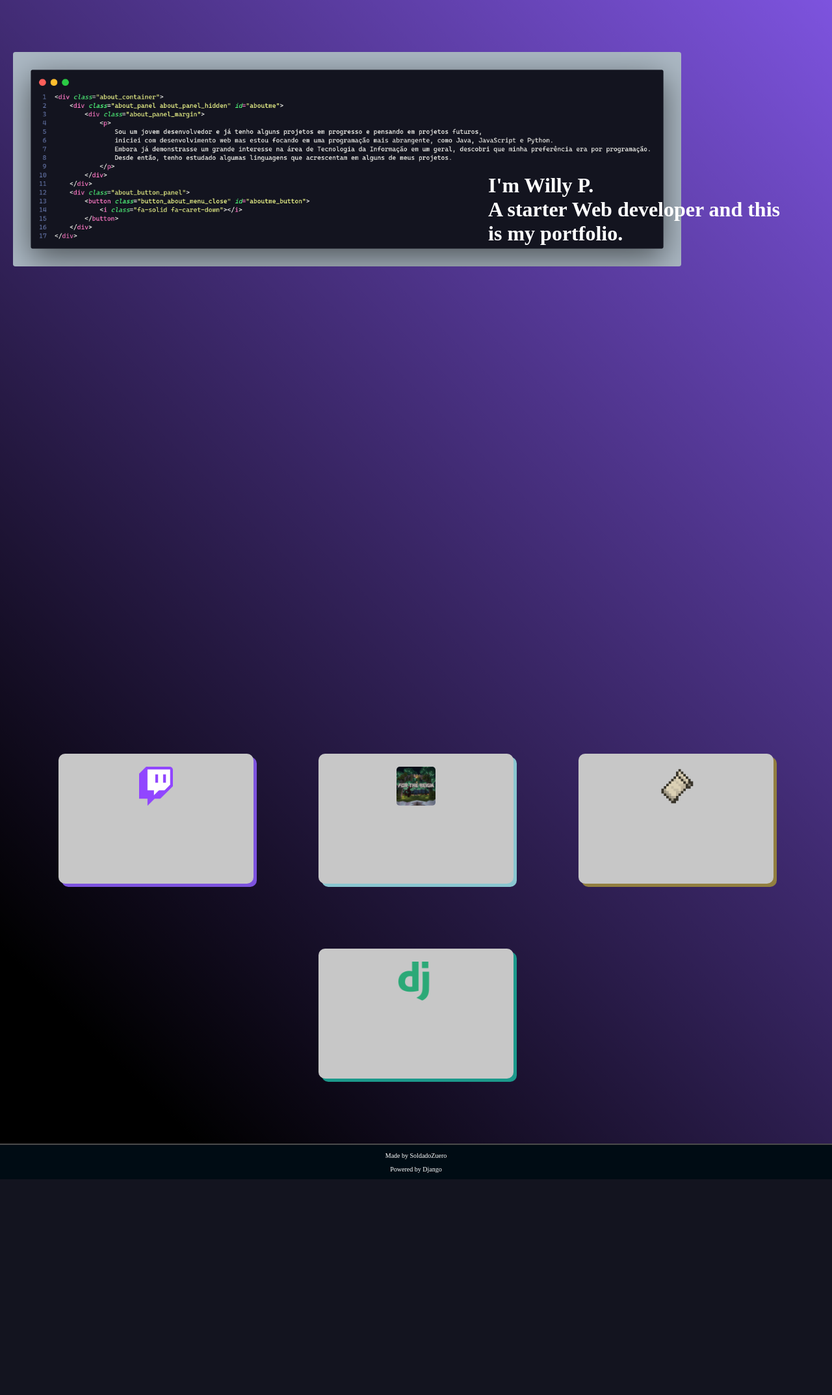
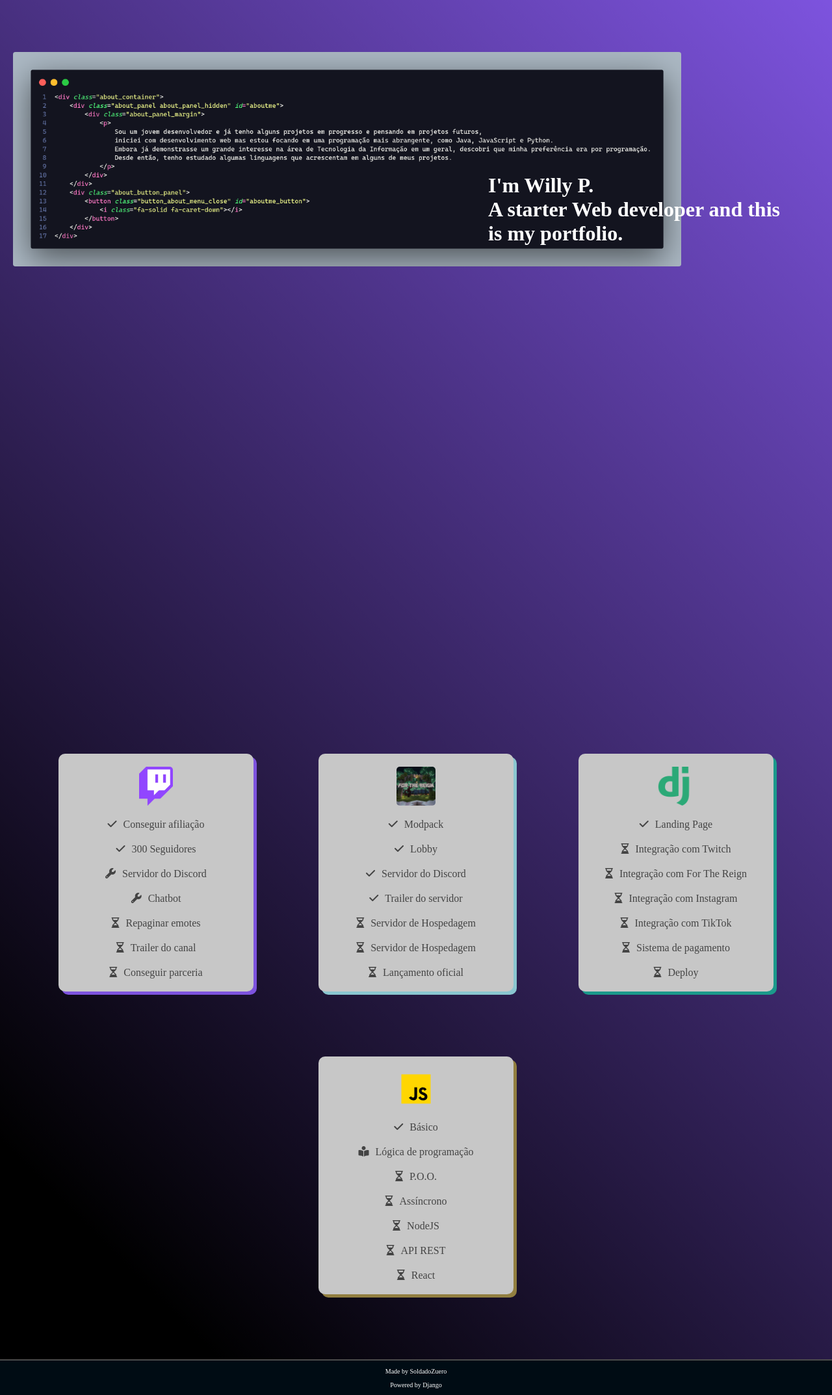
Before and after one commit to SoldadoZuero/my_portfolio, a Django app: page / in a window 1280 px wide. Shown: the part 84-2231 px from the top of the page at 65% size. Before the commit the page ends 1899 px from the top, so only its background shows below. Run offline with Django 5.2, Linux system fonts and the light colour scheme; parts of the project's set-up code (start-up, migrations or seed data) failed here and were passed over; some libraries are stand-ins or nearby versions; some web fonts are replaced.

Commit message:
Finished projects overview transition

```diff
--- a/base_static/global/css/styles.css
+++ b/base_static/global/css/styles.css
@@ -81,6 +81,7 @@
     background: var(--color-gray-1);
     color: var(--color-dark-text);
     margin: auto;
+    overflow-x: hidden;
   }
 
   h1,
@@ -376,7 +377,7 @@
     font-family: var(--font-rem);
   }
 
-  .project_menu_open img {
+  .project_panel img {
     max-width: 6rem;
     max-height: 6rem;
     cursor: pointer;
@@ -384,7 +385,7 @@
     border-radius: 5px;
   }
 
-  .project_menu_open div {
+  .project_panel {
     box-shadow: 5px 5px gray;
     display: flex;
     width: 30rem;
@@ -397,9 +398,18 @@
     align-items: center;
   }
 
-  .project_menu_open div:hover {
+  .project_panel:hover {
     transform: scale(110%);
     transition: 0.5s cubic-bezier(0.65, 0.05, 0.36, 1);
+  }
+
+  .project_panel span {
+    font-family: var(--font-rem);
+    padding-left: 1rem;
+  }
+
+  .project_panel div {
+    margin-bottom: 2rem;
   }
 
   .project_menu_open {
@@ -420,7 +430,7 @@
     box-shadow: 5px 5px var(--color-non_photo_blue);
   }
 
-  #fabric_desc {
+  #js_desc {
     box-shadow: 5px 5px var(--color-warning-dark);
   }
 
--- a/principal/templates/principal/partials/projects.html
+++ b/principal/templates/principal/partials/projects.html
@@ -1,27 +1,99 @@
 <div class="project_container">
     <div class="project_menu_open" id="project_panel">
-        <div id="twitch_desc">
+        <div class="project_panel" id="twitch_desc">
             <img src="/media/Twitch-icon-purple.png" alt="SoldadoZuero Streamer Project">
             <div>
-
+                <i class="fa-solid fa-check"></i><span>Conseguir afiliação</span>
+            </div>
+            <div>
+                <i class="fa-solid fa-check"></i><span>300 Seguidores</span>
+            </div>
+            <div>
+                <i class="fa-solid fa-wrench"></i><span>Servidor do Discord</span>
+            </div>
+            <div>
+                <i class="fa-solid fa-wrench"></i><span>Chatbot</span>
+            </div>
+            <div>
+                <i class="fa-regular fa-hourglass-half"></i><span>Repaginar emotes</span>
+            </div>
+            <div>
+                <i class="fa-regular fa-hourglass-half"></i><span>Trailer do canal</span>
+            </div>
+            <div>
+                <i class="fa-regular fa-hourglass-half"></i><span>Conseguir parceria</span>
             </div>
         </div>
-        <div id="ftr_desc">
+        <div class="project_panel" id="ftr_desc">
             <img src="/media/For-the-Reign-Icon.png" alt="For the Reign Project">
             <div>
-
+                <i class="fa-solid fa-check"></i><span>Modpack</span>
+            </div>
+            <div>
+                <i class="fa-solid fa-check"></i><span>Lobby</span>
+            </div>
+            <div>
+                <i class="fa-solid fa-check"></i><span>Servidor do Discord</span>
+            </div>
+            <div>
+                <i class="fa-solid fa-check"></i><span>Trailer do servidor</span>
+            </div>
+            <div>
+                <i class="fa-regular fa-hourglass-half"></i><span>Servidor de Hospedagem</span>
+            </div>
+            <div>
+                <i class="fa-regular fa-hourglass-half"></i><span>Servidor de Hospedagem</span>
+            </div>
+            <div>
+                <i class="fa-regular fa-hourglass-half"></i><span>Lançamento oficial</span>
             </div>
         </div>
-        <div id="fabric_desc">
-            <img src="/media/fabric-icon.png" alt="For the Reign Mod Project">
+        <div class="project_panel" id="django_desc">
+            <img src="/media/django-progress.png" alt="Web Portfolio Project">
             <div>
-
+                <i class="fa-solid fa-check"></i><span>Landing Page</span>
+            </div>
+            <div>
+                <i class="fa-regular fa-hourglass-half"></i><span>Integração com Twitch</span>
+            </div>
+            <div>
+                <i class="fa-regular fa-hourglass-half"></i><span>Integração com For The Reign</span>
+            </div>
+            <div>
+                <i class="fa-regular fa-hourglass-half"></i><span>Integração com Instagram</span>
+            </div>
+            <div>
+                <i class="fa-regular fa-hourglass-half"></i><span>Integração com TikTok</span>
+            </div>
+            <div>
+                <i class="fa-regular fa-hourglass-half"></i><span>Sistema de pagamento</span>
+            </div>
+            <div>
+                <i class="fa-regular fa-hourglass-half"></i><span>Deploy</span>
             </div>
         </div>
-        <div id="django_desc">
-            <img src="/media/django-progress.png" alt="Web Portfolio Project">
+        <div class="project_panel" id="js_desc">
+            <img src="/media/icons8-javascript.svg" alt="JavaScript Project">
             <div>
-
+                <i class="fa-solid fa-check"></i><span>Básico</span>
+            </div>
+            <div>
+                <i class="fa-solid fa-book-open-reader"></i><span>Lógica de programação</span>
+            </div>
+            <div>
+                <i class="fa-regular fa-hourglass-half"></i><span>P.O.O.</span>
+            </div>
+            <div>
+                <i class="fa-regular fa-hourglass-half"></i><span>Assíncrono</span>
+            </div>
+            <div>
+                <i class="fa-regular fa-hourglass-half"></i><span>NodeJS</span>
+            </div>
+            <div>
+                <i class="fa-regular fa-hourglass-half"></i><span>API REST</span>
+            </div>
+            <div>
+                <i class="fa-regular fa-hourglass-half"></i><span>React</span>
             </div>
         </div>
     </div>
```
Also changed, not shown: media/icons8-javascript.svg (added).
